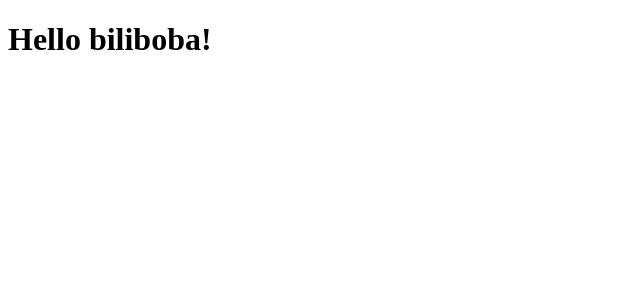
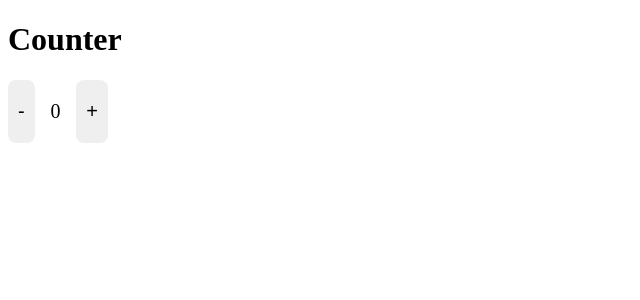
Before and after one commit to sobakasbakbaka/deployapp, a React (Vite) app: page / in a window 1280 px wide. Shown: the top 300 px of the page, without its empty margins (0-640 px from the left). Built offline with nearby package versions, Linux system fonts and the light colour scheme.

Commit message:
add counter

```diff
--- a/src/App.tsx
+++ b/src/App.tsx
@@ -1 +1,29 @@
-export const App = () => <h1>Hello biliboba!</h1>;
+import { useState } from "react";
+import styles from "./app.module.css";
+
+export const App = () => {
+  const [counter, setCounter] = useState(0);
+
+  const handleIncClick = () => {
+    setCounter((prevState) => prevState + 1);
+  };
+
+  const handleDecClick = () => {
+    setCounter((prevState) => prevState - 1);
+  };
+
+  return (
+    <div>
+      <h1>Counter</h1>
+      <div className={styles.counter}>
+        <button className={styles.button} onClick={handleDecClick}>
+          -
+        </button>
+        <p className={styles.number}>{counter}</p>
+        <button className={styles.button} onClick={handleIncClick}>
+          +
+        </button>
+      </div>
+    </div>
+  );
+};
--- /dev/null
+++ b/src/app.module.css
@@ -0,0 +1,18 @@
+.counter {
+    display: flex;
+    width: 100px;
+    justify-content: space-between;
+    align-content: center;
+}
+
+.number {
+    font-size: 20px;
+}
+
+.button {
+    font-size: 20px;
+    padding: 10px;
+    border-radius: 8px;
+    border: none;
+    cursor: pointer;
+}
```
